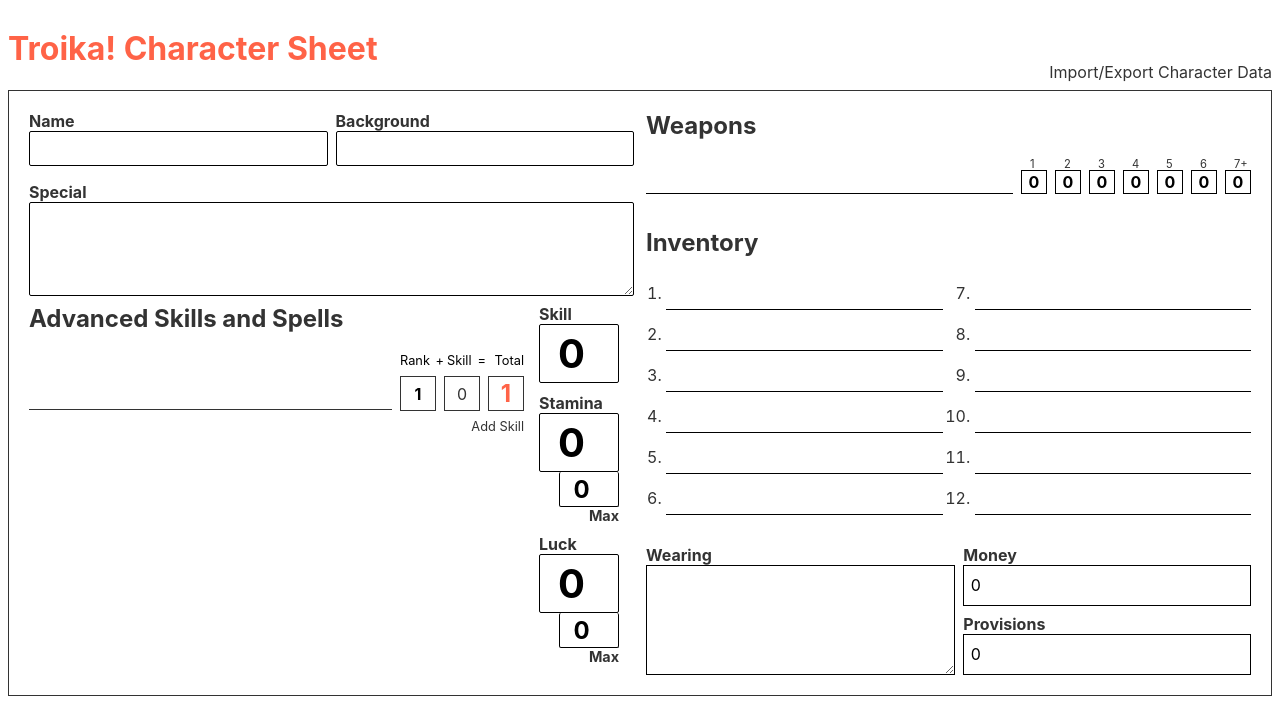
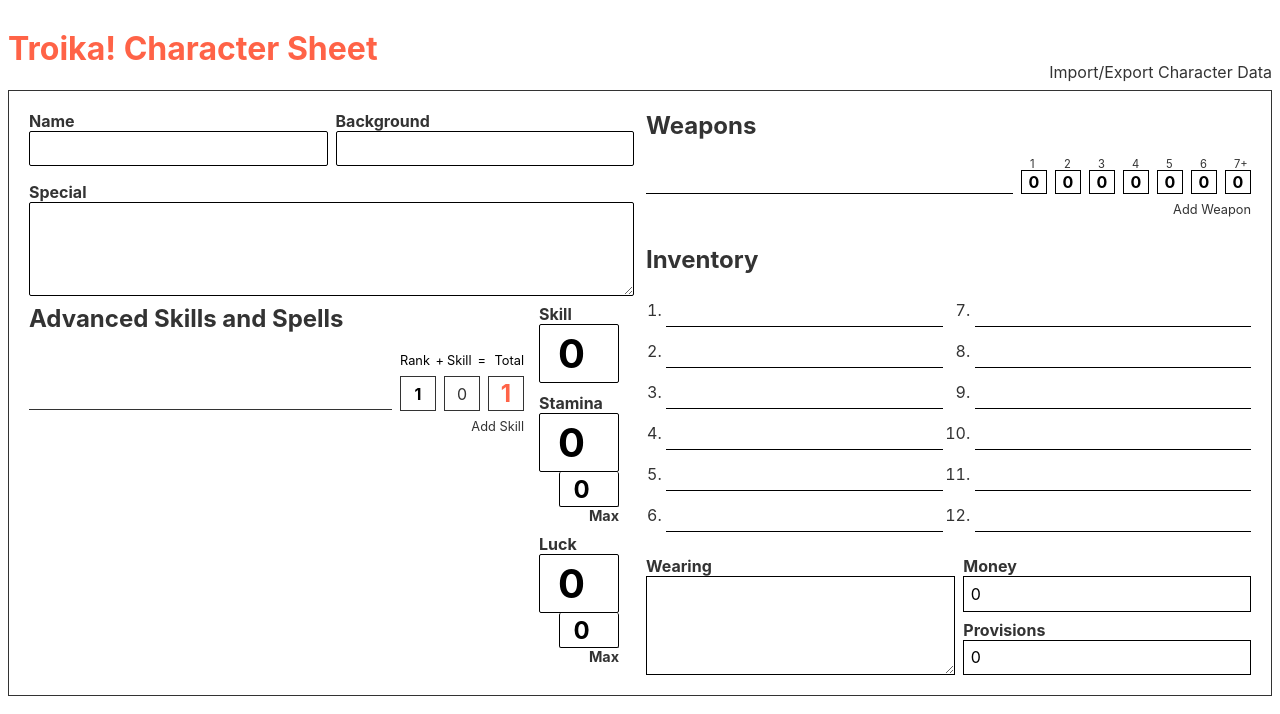
Before and after one commit to timfoley/troika-character-sheet, a React (Create React App) app: page / in a window 1280 px wide. Shown: the top 714 px of the page. Built offline with nearby package versions, Linux system fonts and the light colour scheme.

Commit message:
Update weapons data flow

```diff
--- a/src/Weapons.css
+++ b/src/Weapons.css
@@ -1,5 +1,7 @@
 .weapons {
-    grid-area: weapons;
+    grid-area     : weapons;
+    display       : flex;
+    flex-direction: column;
 }
 
 .weapons h2 {
@@ -60,3 +62,9 @@
     left     : 8px;
     font-size: .7rem;
 }
+
+.weapons__add-button {
+    margin-left: auto;
+    font-size  : .8rem;
+    margin-top : 8px;
+}
--- a/src/Weapons.js
+++ b/src/Weapons.js
@@ -1,9 +1,9 @@
-import React from "react";
+import React, { useState } from "react";
 import PropTypes from "prop-types";
 
 import "./Weapons.css";
 
-function DamageBoxes({damage, name}) {
+function DamageBoxes(props) {
 	function getRollFromIndex(i) {
 		if (i < 6) {
 			return (i + 1).toString();
@@ -12,12 +12,19 @@
 		return "7+";
 	}
 
-	return damage.map((dmgValue, i) => (
-		<div className="weapon__damage" key={name + "-dmg-" + i}>
+	return props.damage.map((dmgValue, i) => (
+		<div className="weapon__damage" key={props.name + "-dmg-" + i}>
 			<input
+				className="hide-spinners"
 				value={dmgValue}
-				aria-label={`${getRollFromIndex(i)} damage value for ${name}`}
-				type="text"
+				aria-label={`${getRollFromIndex(i)} damage value for ${
+					props.name
+				}`}
+				type="number"
+				onChange={e =>
+					props.setWeaponDamage(i, parseInt(e.target.value))
+				}
+				onBlur={props.updateCharacter}
 			/>
 			<div className="weapon__damage__roll" aria-hidden="true">
 				{getRollFromIndex(i)}
@@ -26,23 +33,81 @@
 	));
 }
 
+function Weapon(props) {
+	const [weapon, setWeapon] = useState(props.weapon);
+
+	const setWeaponName = e => {
+		setWeapon({ ...weapon, name: e.target.value });
+	};
+
+	const setWeaponDamage = (index, value) => {
+		const newDamage = weapon.damage;
+		newDamage[index] = isNaN(value) ? null : value;
+		setWeapon({ ...weapon, damage: newDamage });
+	};
+
+	const updateCharacter = () => {
+		const newWeapons = props.weapons;
+		newWeapons[props.index] = weapon;
+		props.updateCharacter("weapons", newWeapons);
+	};
+
+	return (
+		<React.Fragment>
+			<div className="weapon__name">
+				<input
+					aria-label="weapon name"
+					type="text"
+					value={weapon.name}
+					onChange={setWeaponName}
+					onBlur={updateCharacter}
+				/>
+			</div>
+			<DamageBoxes
+				damage={weapon.damage}
+				name={weapon.name}
+				setWeaponDamage={setWeaponDamage}
+				updateCharacter={updateCharacter}
+			/>
+		</React.Fragment>
+	);
+}
+
 export function Weapons(props) {
+	const addWeapon = () => {
+		props.updateCharacter("weapons", [
+			...props.weapons,
+			{ name: "", damage: [0, 0, 0, 0, 0, 0, 0] }
+		]);
+	};
+
+	const handleAddSkillKeyPress = e => {
+		if (e.which === 32 || e.key === "enter") {
+			addWeapon();
+		}
+	};
+
 	return (
 		<div className="weapons">
 			<h2>Weapons</h2>
 			<div className="weapons__grid">
-				{props.weapons.map(weapon => (
-					<React.Fragment key={weapon.name}>
-						<div className="weapon__name">
-							<input
-								aria-label="weapon name"
-								type="text"
-								value={weapon.name}
-							/>
-						</div>
-						<DamageBoxes damage={weapon.damage} name={weapon.name} />
-					</React.Fragment>
+				{props.weapons.map((weapon, index) => (
+					<Weapon
+						weapon={weapon}
+						index={index}
+						key={weapon.name}
+						weapons={props.weapons}
+						updateCharacter={props.updateCharacter}
+					/>
 				))}
+			</div>
+			<div
+				onClick={addWeapon}
+				onKeyPress={handleAddSkillKeyPress}
+				tabindex="0"
+				class="weapons__add-button clickable"
+			>
+				Add Weapon
 			</div>
 		</div>
 	);
```
